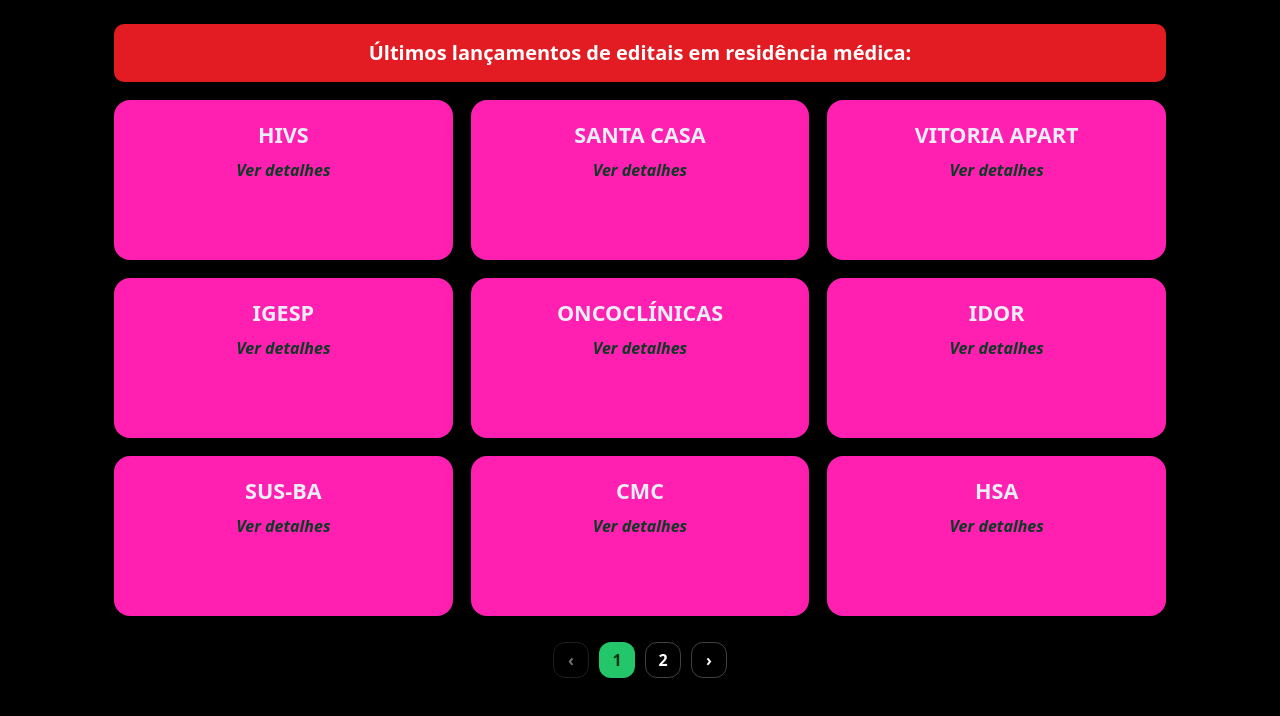
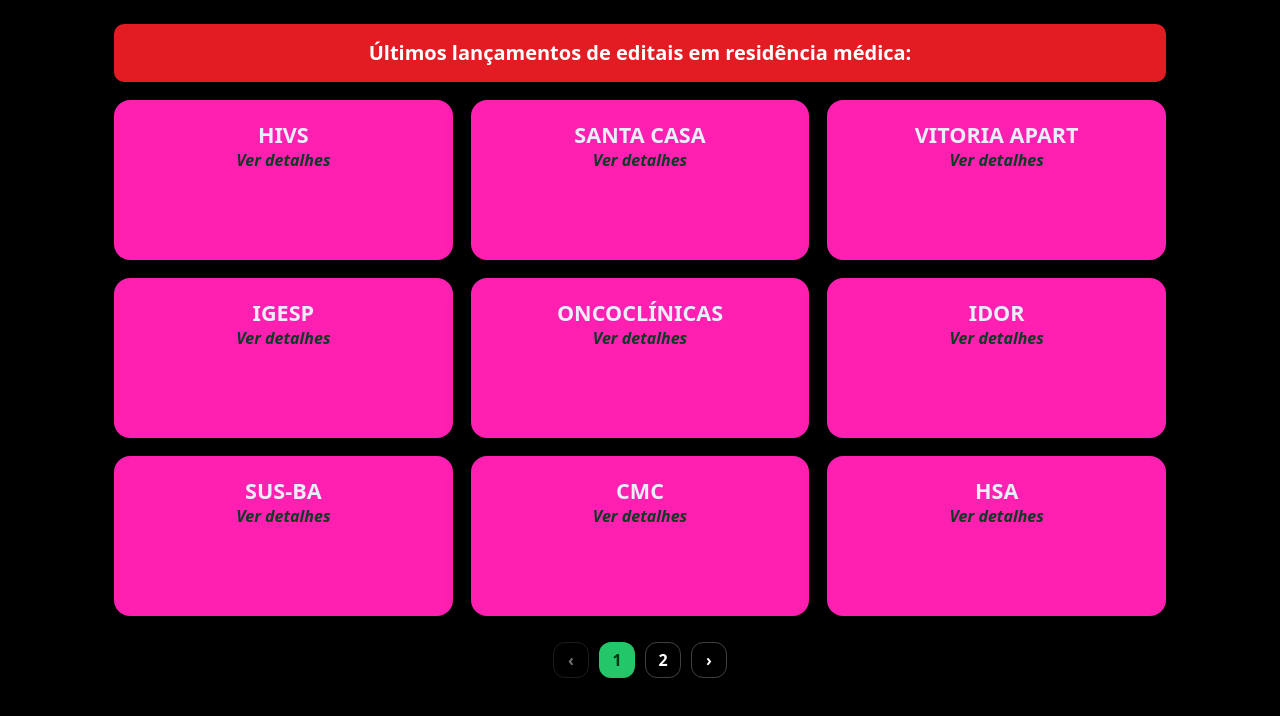
Before and after one commit to cadeteafya/lancamento-editais, a plain HTML site: page index.html in a window 1280 px wide. Drawn offline with Linux system fonts and the light colour scheme.

Commit message:
Update style.css

```diff
--- a/assets/style.css
+++ b/assets/style.css
@@ -50,10 +50,11 @@
 
 /* card “limpo”: título + CTA centralizados */
 .card-min{
+  color:#fff;
   display:flex;
   flex-direction:column;
   align-items:center;
-  justify-content:center;
+  justify-content:flex-start;
   text-align:center;
   min-height:160px;
   padding:22px 18px;
@@ -70,10 +71,10 @@
   line-height:1.2;
 }
 .card-min .cta{
-  margin-top:10px;
+  margin-top:auto;           /* <-- faz ficar no rodapé */
   font-style:italic;
-  font-weight:700;
-  color:#0b3b25;
+  font-weight:550;
+  color:#0b3b25;             /* se o fundo for rosa, pode trocar para #fff ou #eaf9f0 */
 }
 
 /* (Suporte legado se ainda houver .p/.badge/.btn em outras páginas) */
```
